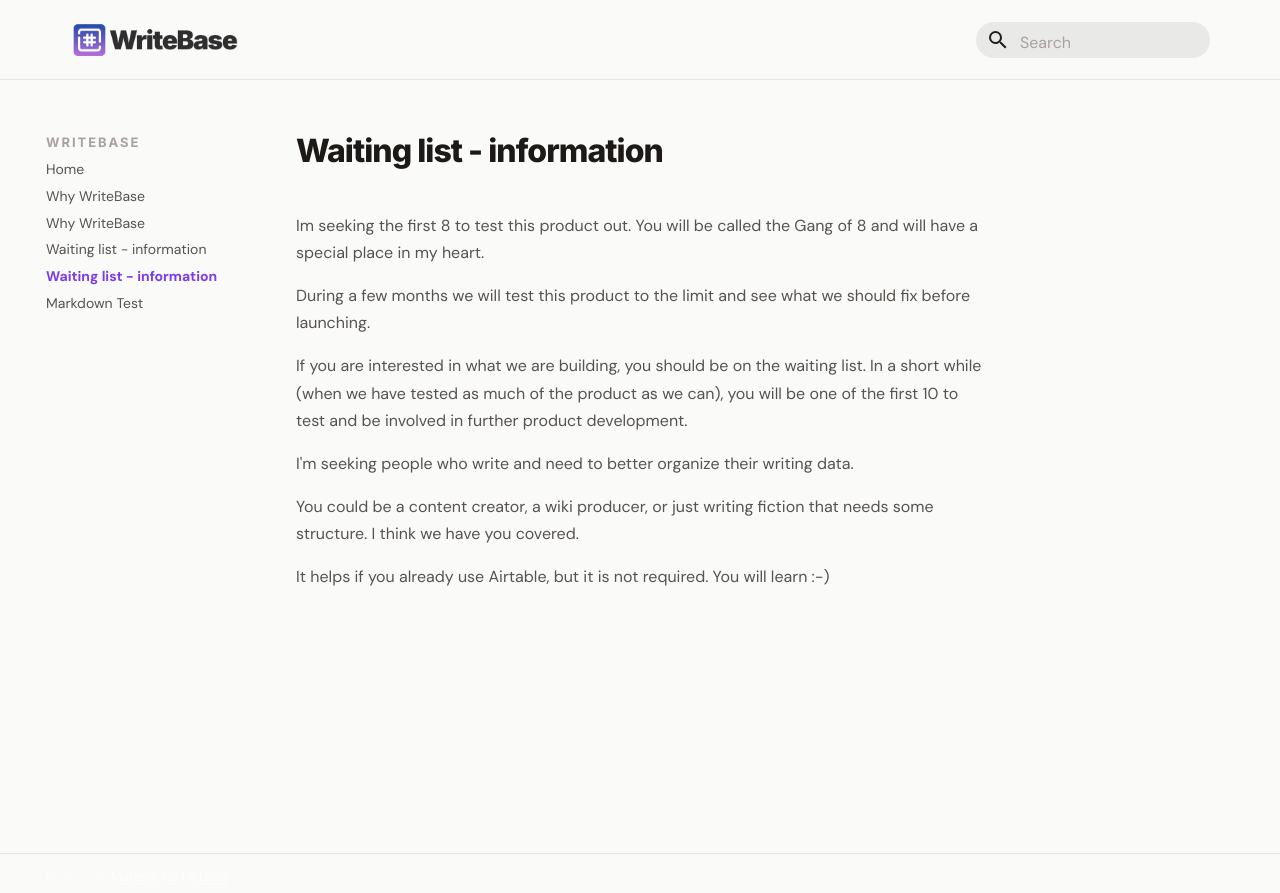
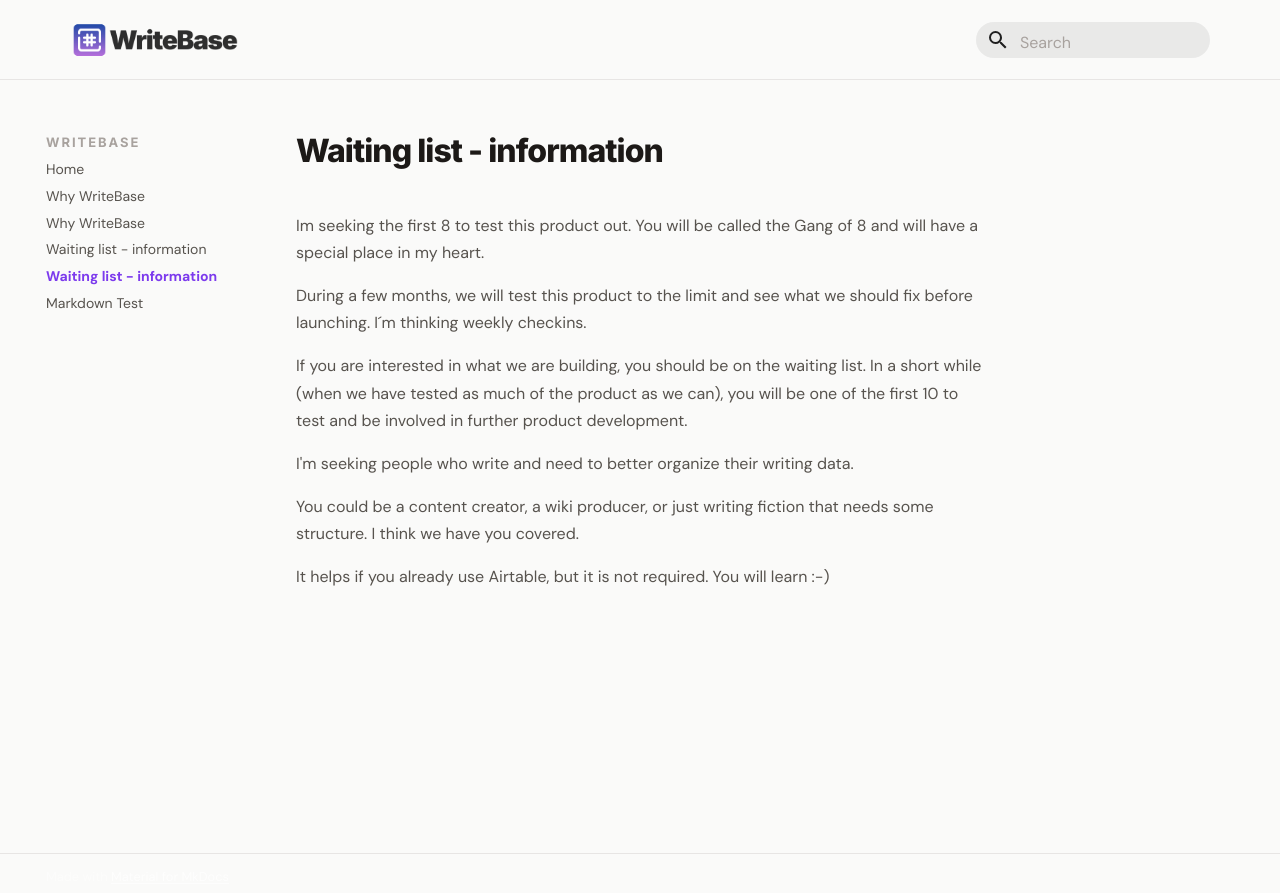
Before and after one commit to larssonhthomas-afk/writebase-docs, an MkDocs documentation site: the page built from docs/20waiting-list---information.md, in a window 1280 px wide. Shown: the top 893 px of the page. Built offline with MkDocs 1.6.1 and Material for MkDocs 9.7.7, drawn with Linux system fonts in a browser that asks for light colours; some web fonts are replaced.

Commit message:
Update 20waiting-list---information.md

```diff
--- a/docs/20waiting-list---information.md
+++ b/docs/20waiting-list---information.md
@@ -8,7 +8,7 @@ nav_order: 20
 
 Im seeking the first 8 to test this product out. You will be called the Gang of 8 and will have a special place in my heart.
 
-During a few months we will test this product to the limit and see what we should fix before launching.
+During a few months, we will test this product to the limit and see what we should fix before launching. I´m thinking weekly checkins.
 
 If you are interested in what we are building, you should be on the waiting list. In a short while (when we have tested as much of the product as we can), you will be one of the first 10 to test and be involved in further product development.
 
```
